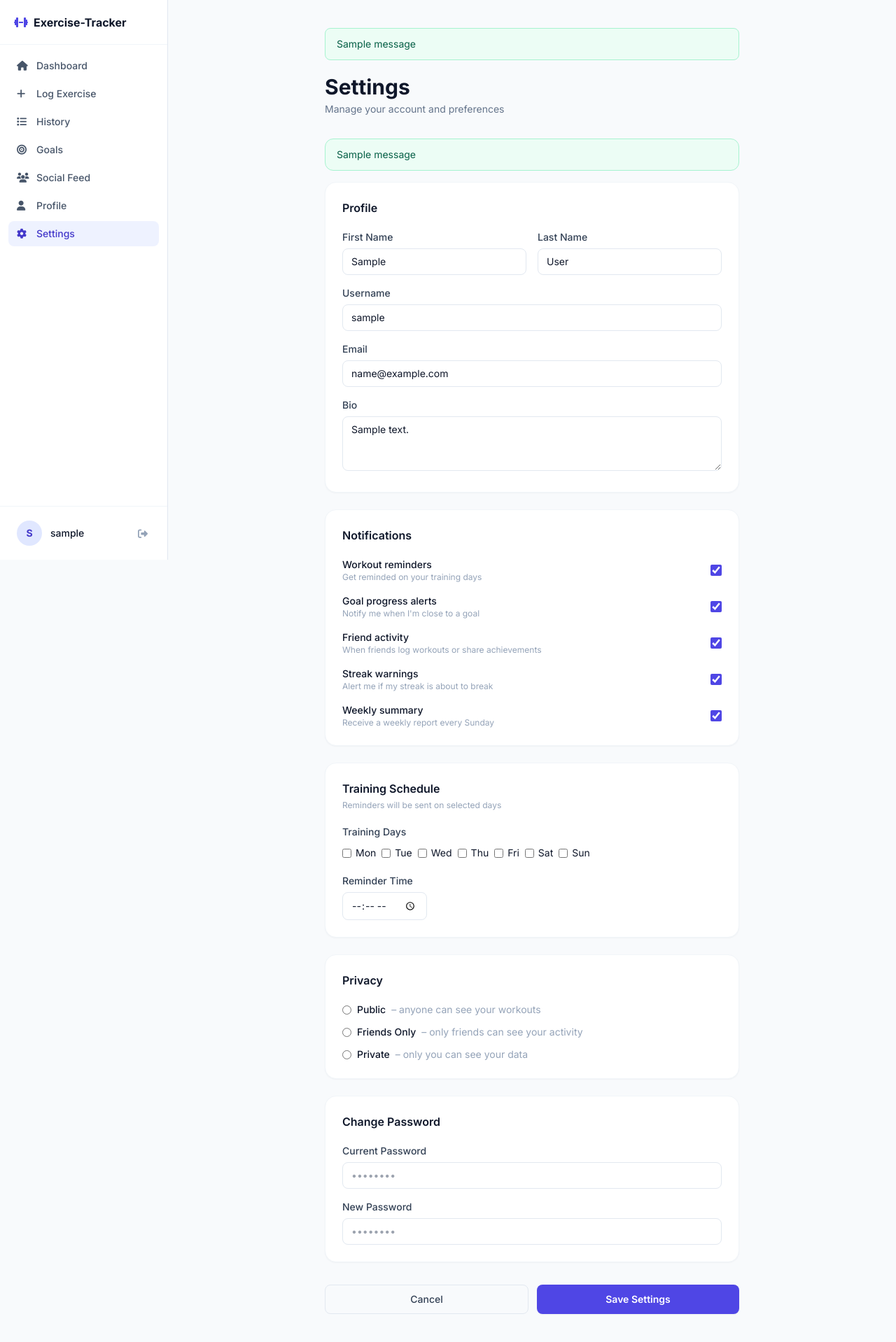
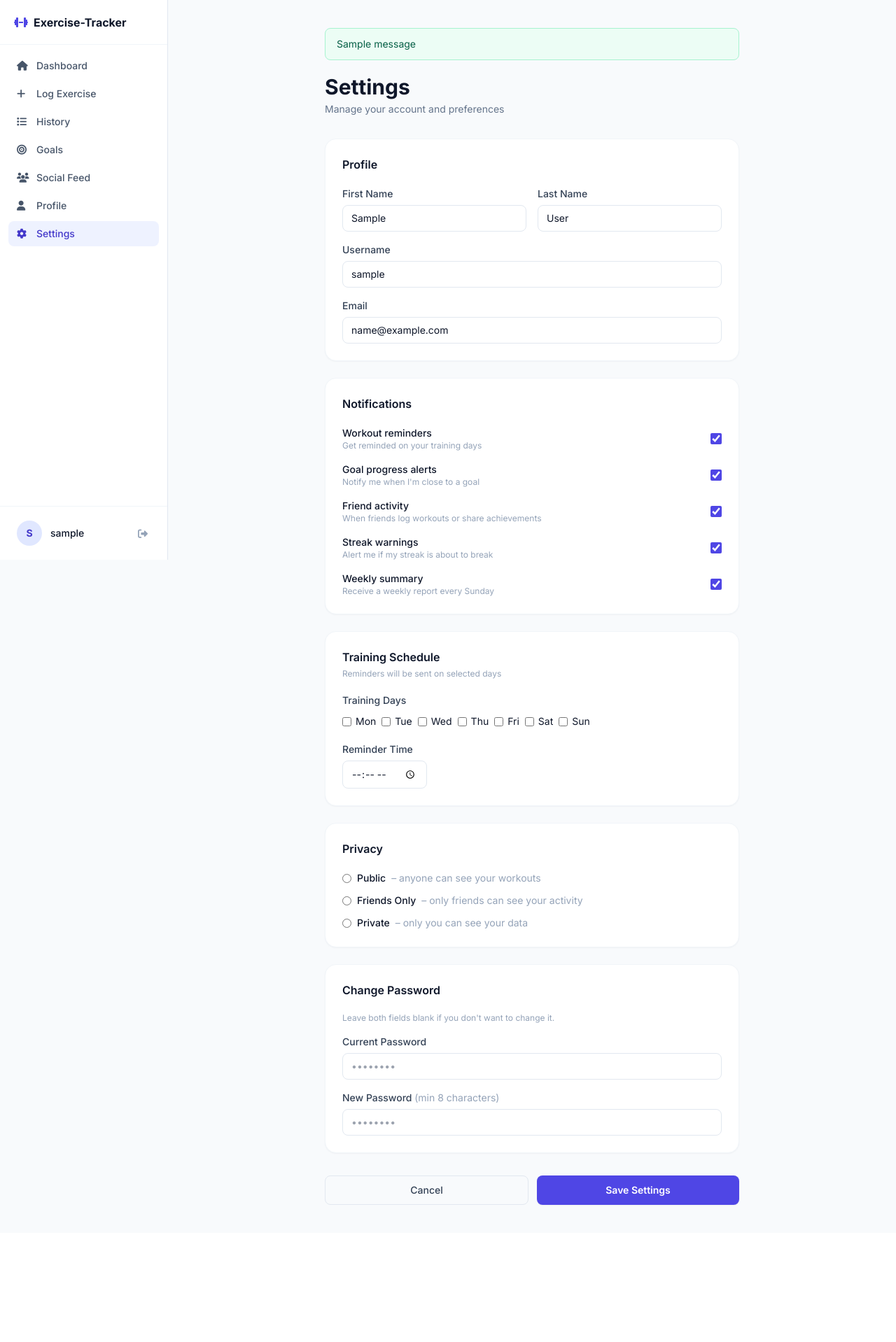
Before and after one commit to CameronKel/CITS3403-Group-Project, a Flask app: page /settings in a window 1280 px wide. Shown: the whole page at 70% size. After the commit the page ends 1723 px from the top, so only its background shows below. Run offline with Flask 3, Linux system fonts and the light colour scheme; a user stored in the database is signed in; tables that the repository leaves empty hold one stand-in row (values such as "Sample post"); one stand-in notice (Sample message) is shown; some libraries are stand-ins or nearby versions.

Commit message:
Wire up Change Password form on Settings page
The settings template had two password inputs with no name attributes and the settings() route ignored passwords entirely. Adds name='current_password' and name='new_password', plus server-side handling: verify the current password matches, require >=8 chars, then set_password(). Includes 4 unit tests.

```diff
--- a/app.py
+++ b/app.py
@@ -108,24 +108,10 @@
                     .filter_by(user_id=current_user.id)
                     .order_by(Exercise.date.desc())
                     .limit(5).all())
-    streak = 0
-    check_date = today
-    while True:
-        has_exercise = Exercise.query.filter(
-            Exercise.user_id == current_user.id,
-            Exercise.date == check_date
-        ).first()
-        if has_exercise:
-            streak += 1
-            check_date -= timedelta(days=1)
-        else:
-            break
-    current_user.streak = streak
-    db.session.commit()
 
     return render_template("dashboard.html", active_page="dashboard",
         week_count=week_count, week_minutes=week_minutes, month_minutes=month_minutes,
-        active_goals=active_goals, recent=recent, now=datetime.now(), streak=streak)
+        active_goals=active_goals, recent=recent, now=datetime.now())
 
 
 @app.route("/log", methods=["GET", "POST"])
@@ -329,27 +315,29 @@
         s.training_days     = ",".join(request.form.getlist("training_days"))
         s.reminder_time     = request.form.get("reminder_time", "07:30")
         s.privacy           = request.form.get("privacy", "public")
-        current_user.first_name = request.form.get("first_name", "").strip() or None
-        current_user.last_name  = request.form.get("last_name", "").strip() or None
-        current_user.bio        = request.form.get("bio", "").strip() or None
         new_username = request.form.get("username", "").strip()
         new_email    = request.form.get("email", "").strip().lower()
-        error = False
         if new_username and new_username != current_user.username:
-            if User.query.filter_by(username=new_username).first():
-                flash("That username is already taken.", "error")
-                error = True
-            else:
+            if not User.query.filter_by(username=new_username).first():
                 current_user.username = new_username
         if new_email and new_email != current_user.email:
-            if User.query.filter_by(email=new_email).first():
-                flash("That email is already registered.", "error")
-                error = True
-            else:
+            if not User.query.filter_by(email=new_email).first():
                 current_user.email = new_email
-        if not error:
-            flash("Settings saved!", "success")
+        current_user.first_name = request.form.get("first_name", "").strip() or None
+        current_user.last_name  = request.form.get("last_name",  "").strip() or None
+
+        new_password = request.form.get("new_password", "")
+        if new_password:
+            if not current_user.check_password(request.form.get("current_password", "")):
+                flash("Current password is incorrect.", "error")
+                return redirect(url_for("settings"))
+            if len(new_password) < 8:
+                flash("New password must be at least 8 characters.", "error")
+                return redirect(url_for("settings"))
+            current_user.set_password(new_password)
+
         db.session.commit()
+        flash("Settings saved!", "success")
         return redirect(url_for("settings"))
     return render_template("settings.html", active_page="settings", s=s)
 
@@ -376,11 +364,9 @@
     q = request.args.get("q", "").strip()
     if len(q) < 2:
         return jsonify([])
-    friend_ids = [f.id for f in current_user.friends]
-    excluded   = friend_ids + [current_user.id]
     users = User.query.filter(
         User.username.ilike(f"%{q}%"),
-        User.id.notin_(excluded)
+        User.id != current_user.id
     ).limit(10).all()
     return jsonify([{"id": u.id, "username": u.username} for u in users])
 
@@ -391,7 +377,6 @@
     user = db.session.get(User, user_id)
     if user and user not in current_user.friends:
         current_user.friends.append(user)
-        user.friends.append(current_user)
         db.session.commit()
     return jsonify({"status": "ok"})
 
--- a/templates/settings.html
+++ b/templates/settings.html
@@ -8,16 +8,6 @@
   <h1 class="text-3xl font-bold text-slate-900">Settings</h1>
   <p class="text-slate-500 text-sm mt-1">Manage your account and preferences</p>
 </div>
-
-{% with messages = get_flashed_messages(with_categories=true) %}
-  {% for category, message in messages %}
-    <div class="mb-4 px-4 py-3 rounded-xl text-sm
-      {% if category == 'error' %}bg-red-50 border border-red-200 text-red-800
-      {% else %}bg-emerald-50 border border-emerald-200 text-emerald-800{% endif %}">
-      {{ message }}
-    </div>
-  {% endfor %}
-{% endwith %}
 
 <div id="saveSuccess" class="hidden mb-6 bg-emerald-50 border border-emerald-200 text-emerald-800 rounded-xl px-4 py-3 text-sm">
   ✅ Settings saved!
@@ -47,10 +37,6 @@
     <div>
       <label class="block text-sm font-medium text-slate-700 mb-1.5">Email</label>
       <input type="email" name="email" value="{{ current_user.email }}" class="w-full border border-slate-200 rounded-lg px-3 py-2 text-sm focus:outline-none focus:ring-2 focus:ring-indigo-500 focus:border-indigo-500" />
-    </div>
-    <div>
-      <label class="block text-sm font-medium text-slate-700 mb-1.5">Bio</label>
-      <textarea name="bio" rows="3" class="w-full border border-slate-200 rounded-lg px-3 py-2 text-sm focus:outline-none focus:ring-2 focus:ring-indigo-500 focus:border-indigo-500">{{ current_user.bio or '' }}</textarea>
     </div>
   </div>
 </div>
@@ -150,14 +136,15 @@
 <!-- Password -->
 <div class="card p-6 mb-8">
   <h2 class="text-base font-semibold text-slate-900 mb-5">Change Password</h2>
+  <p class="text-xs text-slate-400 mb-4">Leave both fields blank if you don't want to change it.</p>
   <div class="space-y-4">
     <div>
       <label class="block text-sm font-medium text-slate-700 mb-1.5">Current Password</label>
-      <input type="password" placeholder="••••••••" class="w-full border border-slate-200 rounded-lg px-3 py-2 text-sm focus:outline-none focus:ring-2 focus:ring-indigo-500 focus:border-indigo-500" />
+      <input type="password" name="current_password" autocomplete="current-password" placeholder="••••••••" class="w-full border border-slate-200 rounded-lg px-3 py-2 text-sm focus:outline-none focus:ring-2 focus:ring-indigo-500 focus:border-indigo-500" />
     </div>
     <div>
-      <label class="block text-sm font-medium text-slate-700 mb-1.5">New Password</label>
-      <input type="password" placeholder="••••••••" class="w-full border border-slate-200 rounded-lg px-3 py-2 text-sm focus:outline-none focus:ring-2 focus:ring-indigo-500 focus:border-indigo-500" />
+      <label class="block text-sm font-medium text-slate-700 mb-1.5">New Password <span class="text-slate-400 font-normal">(min 8 characters)</span></label>
+      <input type="password" name="new_password" autocomplete="new-password" placeholder="••••••••" class="w-full border border-slate-200 rounded-lg px-3 py-2 text-sm focus:outline-none focus:ring-2 focus:ring-indigo-500 focus:border-indigo-500" />
     </div>
   </div>
 </div>
```
Also changed, not shown: tests/test_password_change.py (added, +46 -0 lines).
